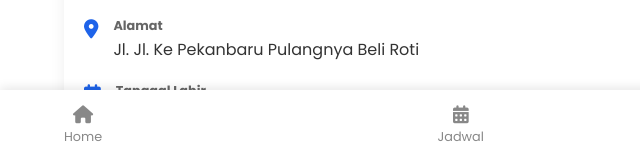
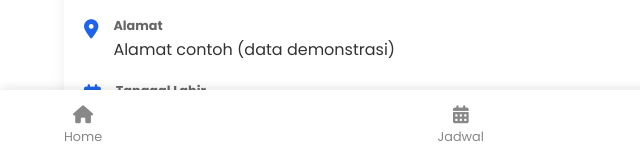
Before and after one commit to ShikinariShiki/silrs, a plain HTML site: page profil.html in a window 1280 px wide. Shown: the part 638-800 px from the top of the page, 0-640 px from the left. Drawn offline with Linux system fonts and the light colour scheme.

Commit message:
fix: clarify demonstration data and results visibility

```diff
--- a/profil.html
+++ b/profil.html
@@ -45,7 +45,7 @@
                 </li>
                 <li>
                     <i class="fa-solid fa-map-marker-alt"></i>
-                    <div class="info-text"><strong>Alamat</strong><span>Jl. Jl. Ke Pekanbaru Pulangnya Beli Roti</span></div>
+                    <div class="info-text"><strong>Alamat</strong><span>Alamat contoh (data demonstrasi)</span></div>
                 </li>
                 <li>
                     <i class="fa-solid fa-calendar-day"></i>
```
